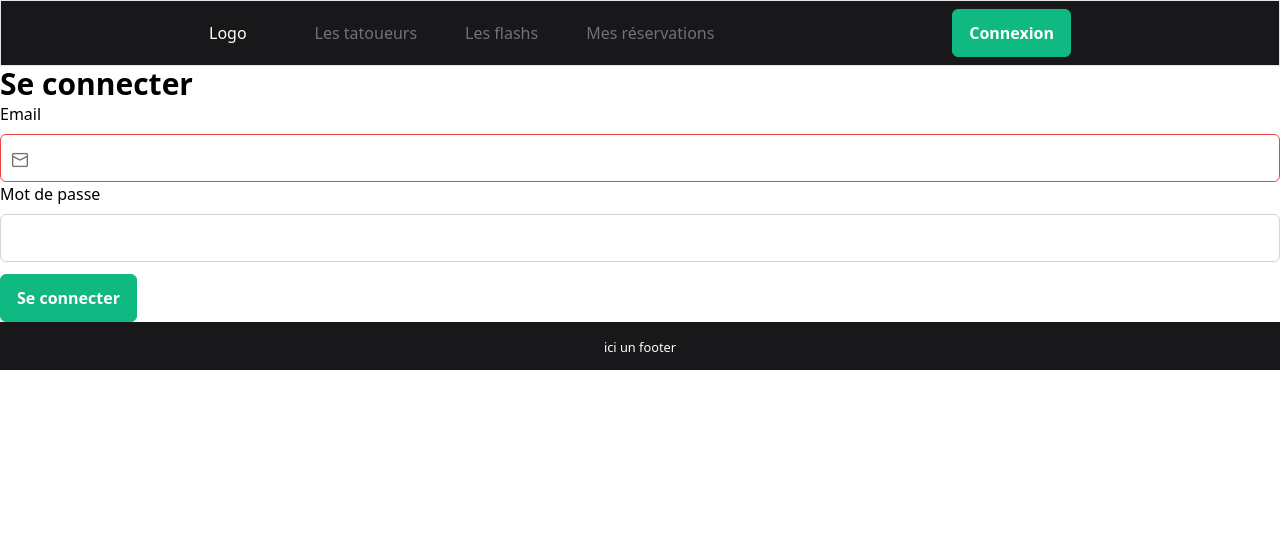
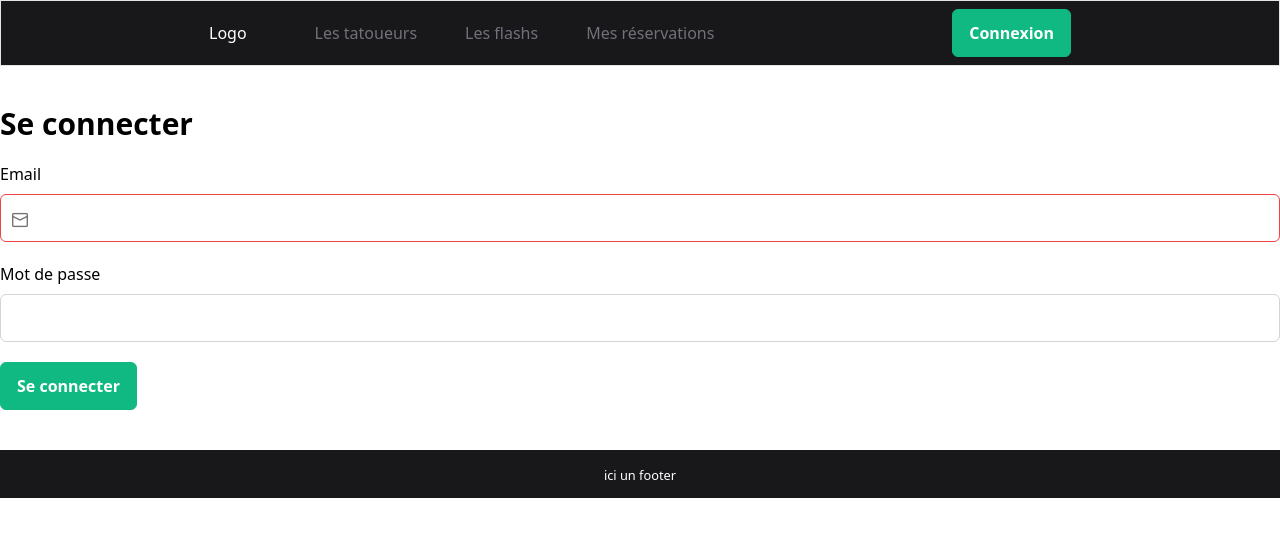
Before and after one commit to BlueSkunka/flash-art, a Vue app in the folder front/: page /login in a window 1280 px wide. Shown: the top 536 px of the page. Built offline with nearby package versions, Linux system fonts and the light colour scheme.

Commit message:
style(front-register-tattoer): Modification du style des form

```diff
--- a/front/src/components/LoginFormComponent.vue
+++ b/front/src/components/LoginFormComponent.vue
@@ -64,7 +64,7 @@ async function submit(e: Event) {
   <Toast/>
 
   <form @submit="submit">
-    <div class="flex flex-col gap-2">
+    <div class="flex flex-col gap-2 mb-5">
       <label for="email">Email</label>
       <IconField iconPosition="left">
         <InputIcon>
@@ -78,7 +78,7 @@ async function submit(e: Event) {
     </div>
 
 
-    <div class="flex flex-col gap-2 mb-3">
+    <div class="flex flex-col gap-2 mb-5">
       <label for="password">Mot de passe</label>
       <InputText type="password" id="password" v-model="form.password.value"/>
     </div>
--- a/front/src/views/LoginView.vue
+++ b/front/src/views/LoginView.vue
@@ -1,14 +1,17 @@
 <script setup lang="ts">
 
 import LoginFormComponent from "@/components/LoginFormComponent.vue";
+import RegisterFormComponent from "@/components/UserRegisterFormComponent.vue";
 </script>
 
 <template>
-  <h1 class="text-3xl font-bold">
-    Se connecter
-  </h1>
+  <section class="container mx-auto py-10">
+    <h1 class="text-3xl font-bold mb-5">
+      Se connecter
+    </h1>
 
-  <LoginFormComponent/>
+    <LoginFormComponent/>
+  </section>
 </template>
 
 <style scoped>
--- a/front/src/views/UserRegisterView.vue
+++ b/front/src/views/UserRegisterView.vue
@@ -4,9 +4,11 @@ import Role from "@/enums/role";
 </script>
 
 <template>
-  <h1 class="text-3xl font-bold">S'inscrire en tant que client</h1>
 
-  <RegisterFormComponent/>
+  <section class="container mx-auto py-10">
+    <h1 class="text-3xl font-bold mb-5">S'inscrire en tant que client</h1>
+    <RegisterFormComponent/>
+  </section>
 </template>
 
 <style scoped>
```
